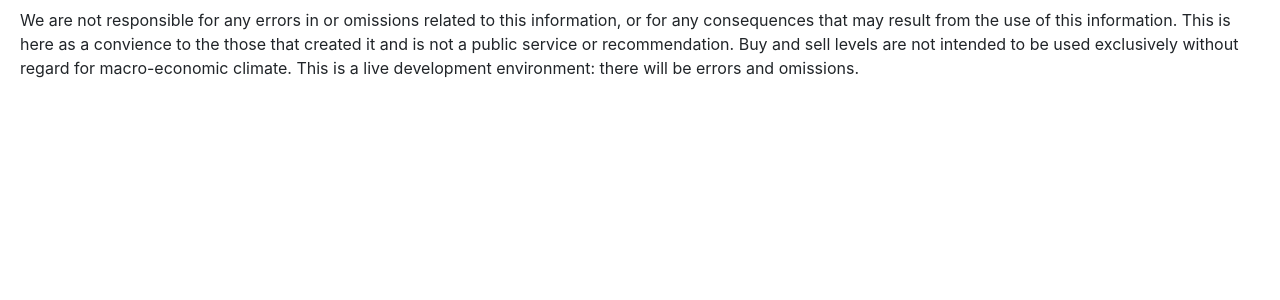
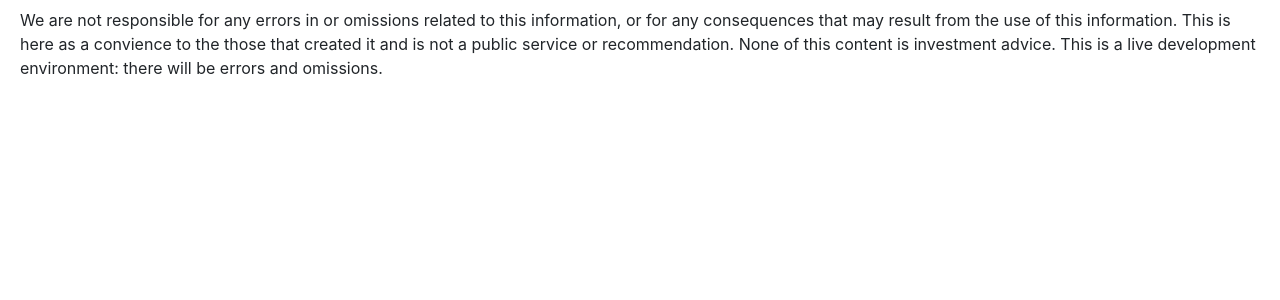
Before and after one commit to isosphere/VolAdjGIPDashboard, a Django app: template VolAdjGIPDashboard/UserInterface/templates/UserInterface/base.htm in a window 1280 px wide. Shown: the part 76-376 px from the top of the page. Run offline with Django 3.2, Linux system fonts and the light colour scheme; the template is opened without the code that fills it, so the values that code supplies are empty; some libraries are stand-ins or nearby versions.

Commit message:
edit: disclaimer

```diff
--- a/VolAdjGIPDashboard/UserInterface/templates/UserInterface/base.htm
+++ b/VolAdjGIPDashboard/UserInterface/templates/UserInterface/base.htm
@@ -43,8 +43,7 @@
         <h1 class="display-3">{{latest_date}}</h1>
         <p>
             We are not responsible for any errors in or omissions related to this information, or for any consequences that may result from the use of this information.
-            This is here as a convience to the those that created it and is not a public service or recommendation. Buy and sell levels are not intended to be used
-            exclusively without regard for macro-economic climate.
+            This is here as a convience to the those that created it and is not a public service or recommendation. None of this content is investment advice.
             This is a live development environment: there will be errors and omissions.
         </p>
 
```
